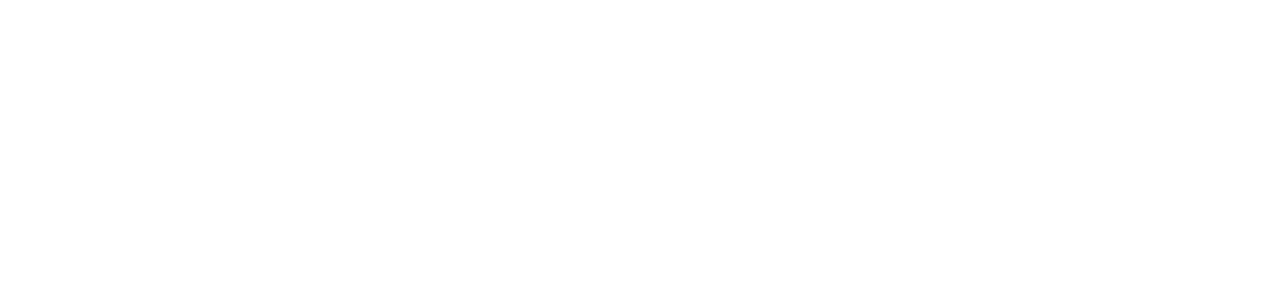
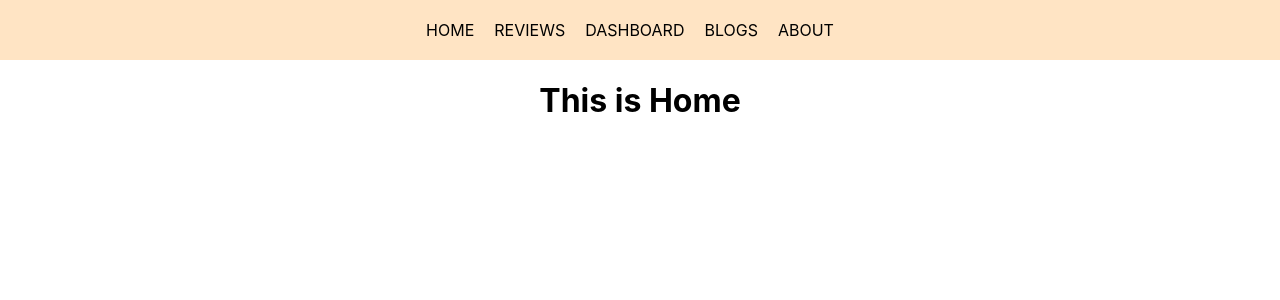
Before and after one commit to Redoyan2/product-Analysis-lamp-Zone-, a React (Create React App) app: page / in a window 1280 px wide. Shown: the top 300 px of the page. Built offline with nearby package versions, Linux system fonts and the light colour scheme.

Commit message:
added path

```diff
--- a/package.json
+++ b/package.json
@@ -8,6 +8,7 @@
     "@testing-library/user-event": "^13.5.0",
     "react": "^18.0.0",
     "react-dom": "^18.0.0",
+    "react-router-dom": "^6.3.0",
     "react-scripts": "5.0.0",
     "web-vitals": "^2.1.4"
   },
--- a/src/App.js
+++ b/src/App.js
@@ -1,10 +1,18 @@
 import logo from './logo.svg';
 import './App.css';
+import Home from './Home/Home';
+import Header from './Header/Header';
+import { Route, Routes } from 'react-router-dom';
 
 function App() {
   return (
     <div className="App">
-
+      <Header></Header>
+      <Routes>
+        <Route path='/' element={<Home></Home>}></Route>
+        <Route path='/home' element={<Home></Home>}></Route>
+        <Route path='/reviews' ></Route>
+      </Routes>
     </div>
   );
 }
--- /dev/null
+++ b/src/Header/Header.css
@@ -0,0 +1,15 @@
+
+
+.header{
+    margin-bottom: solid black 2px;
+    padding: 20px;
+    background-color: bisque;
+}
+
+
+.header-link{
+    text-decoration: none;
+    color: black;
+    margin-right: 20px;
+
+}
--- /dev/null
+++ b/src/Header/Header.js
@@ -0,0 +1,17 @@
+import React from 'react';
+import { Link } from 'react-router-dom';
+import './Header.css';
+
+const Header = () => {
+    return (
+        <div className='header'>
+           <Link to="/" className='header-link'>HOME</Link>
+           <Link to="/reviews" className='header-link' >REVIEWS</Link>
+           <Link to="/dashboard" className='header-link' >DASHBOARD</Link>
+           <Link to="/blogs" className='header-link' >BLOGS</Link>
+           <Link to="/about" className='header-link'>ABOUT</Link>
+        </div>
+    );
+};
+
+export default Header;<h1>This is Header</h1>
--- /dev/null
+++ b/src/Home/Home.js
@@ -0,0 +1,11 @@
+import React from 'react';
+
+const Home = () => {
+    return (
+        <div>
+        <h1>This is Home</h1>
+        </div>
+    );
+};
+
+export default Home;<h1>This is Home</h1>
--- a/src/index.js
+++ b/src/index.js
@@ -3,11 +3,14 @@
 import './index.css';
 import App from './App';
 import reportWebVitals from './reportWebVitals';
+import { BrowserRouter } from 'react-router-dom';
 
 ReactDOM.render(
-  <React.StrictMode>
-    <App />
-  </React.StrictMode>,
+  <BrowserRouter>
+    <React.StrictMode>
+      <App />
+    </React.StrictMode>
+  </BrowserRouter>,
   document.getElementById('root')
 );
 
```
Also changed, not shown: src/Home/Home.css (added), 1 other file (tests, documents, lock files or other folders).
